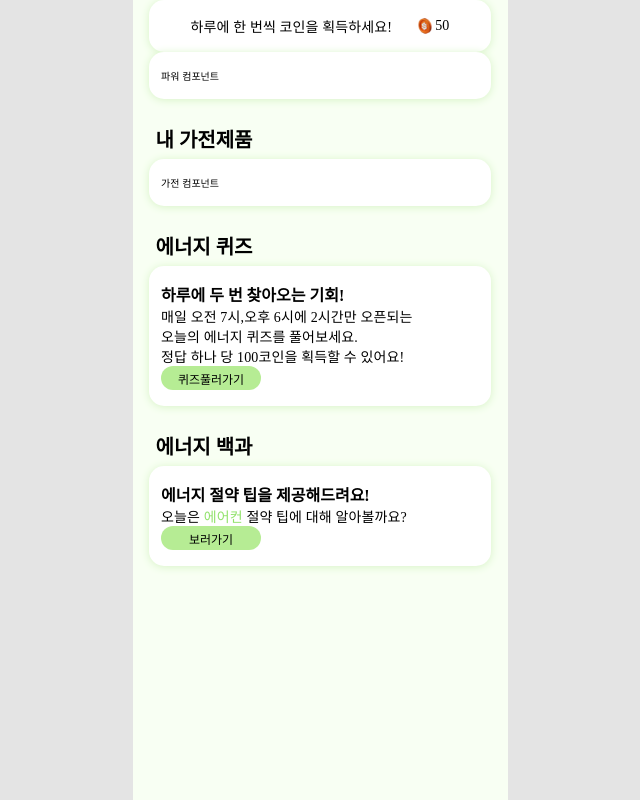
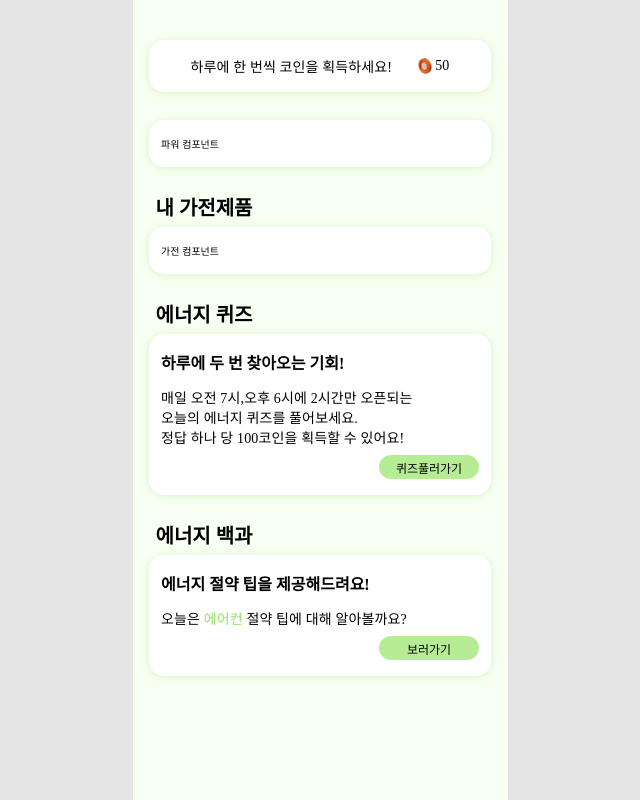
Before and after one commit to GreenSpark-greenspark/greenspark-frontend, a Next.js app: page / in a window 1280 px wide. Shown: the whole page, without its empty margins (320-960 px from the left). Built offline with nearby package versions, Linux system fonts and the light colour scheme.

Commit message:
style: 퀴즈, 백과 스타일 수정

```diff
--- a/src/app/_component/home/AttendanceCoin.tsx
+++ b/src/app/_component/home/AttendanceCoin.tsx
@@ -5,7 +5,7 @@ import Iconcoin from "@/../public/icon/coin.svg";
 export default function AttendanceCoin() {
   return (
     <>
-      <div className={styles.wrap}>
+      <div className={styles.coinWrap}>
         <Box>
           <div className={styles.coinContainer}>
             <p className={styles.text_normal}>하루에 한 번씩 코인을 획득하세요!</p>
--- a/src/app/_component/home/HomeEncyclopedia.tsx
+++ b/src/app/_component/home/HomeEncyclopedia.tsx
@@ -9,10 +9,13 @@ export default function HomeEncyclopedia() {
 
       <div className={styles.wrap}>
         <Box>
-          <p className={styles.text_title}>에너지 절약 팁을 제공해드려요!</p>
-          <p className={styles.text_normal}>
-            오늘은 <span className={styles.appliancsGreen}>에어컨 </span>절약 팁에 대해 알아볼까요?
-          </p>
+          <div className={styles.bodyContainer}>
+            <p className={styles.text_title}>에너지 절약 팁을 제공해드려요!</p>
+            <p className={styles.text_normal}>
+              오늘은 <span className={styles.appliancsGreen}>에어컨 </span>절약 팁에 대해
+              알아볼까요?
+            </p>
+          </div>
           <button type="button" className={styles.btn}>
             보러가기
           </button>
--- a/src/app/_component/home/HomeQuiz.tsx
+++ b/src/app/_component/home/HomeQuiz.tsx
@@ -9,6 +9,7 @@ export default function HomeQuiz() {
 
       <div className={styles.wrap}>
         <Box>
+          <div className={styles.bodyContainer}>
             <p className={styles.text_title}>하루에 두 번 찾아오는 기회!</p>
             <p className={styles.text_normal}>
               매일 오전 7시,오후 6시에 2시간만 오픈되는
@@ -17,6 +18,8 @@ export default function HomeQuiz() {
               <br />
               정답 하나 당 100코인을 획득할 수 있어요!
             </p>
+          </div>
+
           <button type="button" className={styles.btn}>
             퀴즈풀러가기
           </button>
--- a/src/app/_component/power/power.common.module.css
+++ b/src/app/_component/power/power.common.module.css
@@ -30,7 +30,7 @@
   flex-direction: column;
   justify-content: center;
   align-items: center;
-
+  float: right;
   width: 10rem;
   height: 2.4rem;
   border-radius: 2em;
@@ -142,6 +142,14 @@
 }
 
 /* 홈 */
+.coinWrap {
+  display: flex;
+  flex-direction: column;
+  justify-items: center;
+  align-items: center;
+  margin-top: 4rem;
+  margin-bottom: 2.8rem;
+}
 .coinContainer {
   display: flex;
   align-items: center;
@@ -163,7 +171,11 @@
   font-style: normal;
   font-weight: 600;
   line-height: normal;
+  margin-bottom: 1.3rem;
 }
 .appliancsGreen {
   color: #91e26b;
 }
+.bodyContainer {
+  margin-bottom: 0.8rem;
+}
```
Lines whose indentation alone changed are shown as unchanged.
